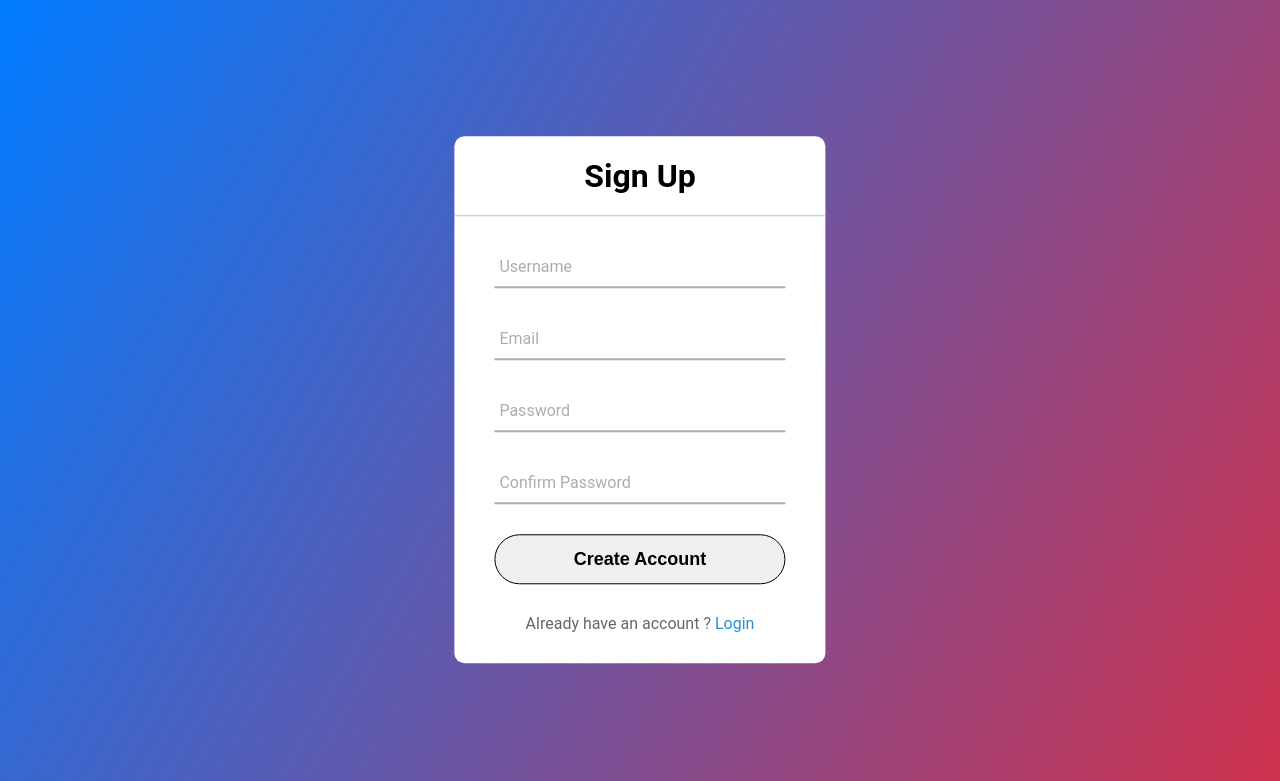
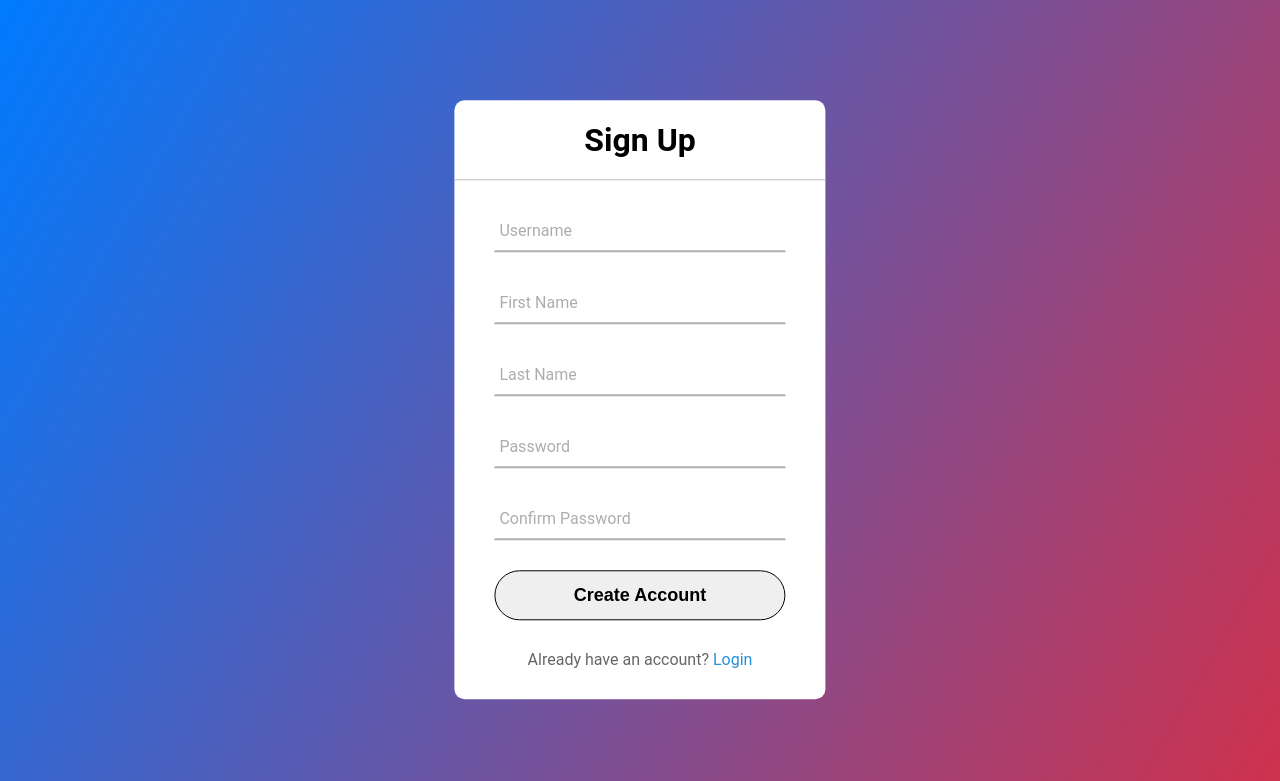
Before and after one commit to gomezkathy/recipe-stack, a Django app: page /accounts/signup/ in a window 1280 px wide. Shown: the top 781 px of the page. Run offline with Django 4.2, Linux system fonts and the light colour scheme.

Commit message:
fixed signup page issue

```diff
--- a/accounts/templates/accounts/signup.html
+++ b/accounts/templates/accounts/signup.html
@@ -11,7 +11,7 @@
     <div class="container">
         <div class="center">
             <h1>Sign Up</h1>
-            <form action="{% url 'user_login' %}" method="POST">
+            <form action="" method="POST">
                 {% csrf_token %}
                 <div class="txt_field">
                     <input type="text" name="username" required>
@@ -19,23 +19,28 @@
                     <label>Username</label>
                 </div>
                 <div class="txt_field">
-                    <input type="email" name="email" required>
+                    <input type="text" name="first_name" required>
                     <span></span>
-                    <label>Email</label>
+                    <label>First Name</label>
                 </div>
                 <div class="txt_field">
-                    <input type="password" name="password1" required>
+                    <input type="text" name="last_name" required>
+                    <span></span>
+                    <label>Last Name</label>
+                </div>
+                <div class="txt_field">
+                    <input type="password" name="password" required>
                     <span></span>
                     <label>Password</label>
                 </div>
                 <div class="txt_field">
-                    <input type="password" name="password2" required>
+                    <input type="password" name="password_confirmation" required>
                     <span></span>
                     <label>Confirm Password</label>
                 </div>
                 <input type="submit" name="create account" value="Create Account">
                 <div class="signup_link">
-                    Already have an account ? <a href="{% url 'user_login' %}">Login</a>
+                    Already have an account? <a href="{% url 'user_login' %}">Login</a>
                 </div>
             </form>
         </div>
```
Also changed, not shown: db.sqlite3.
